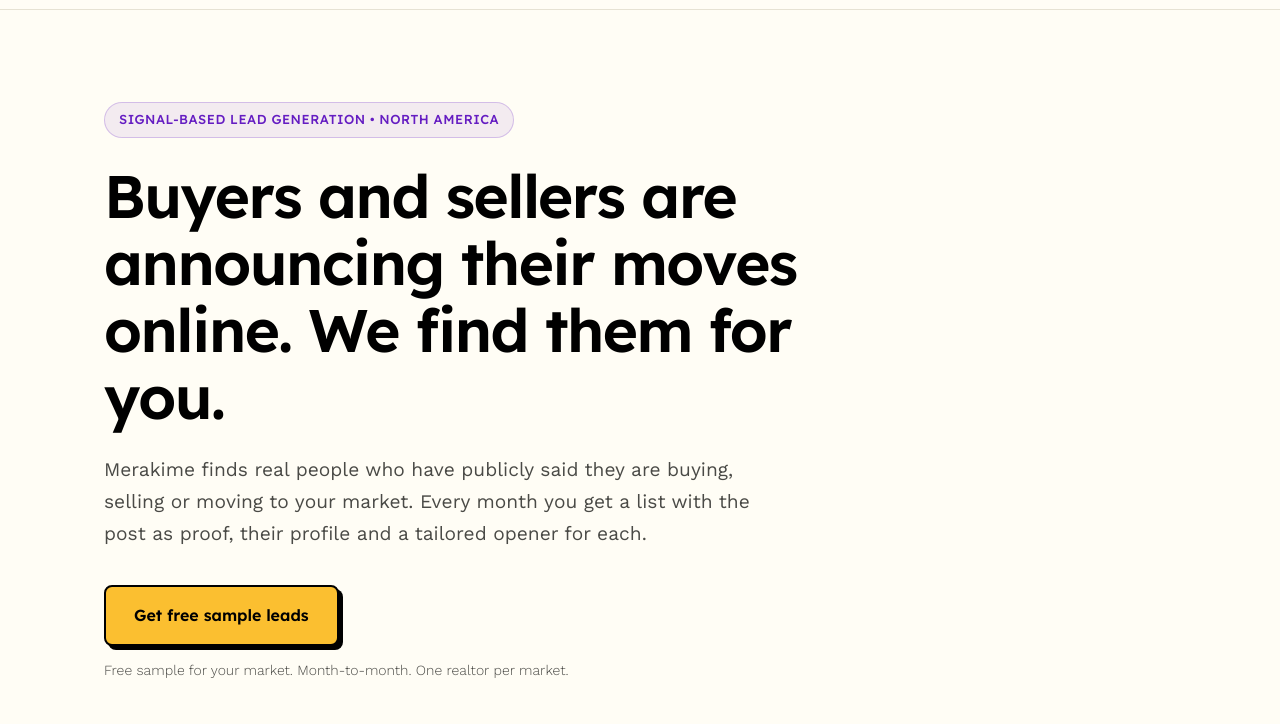
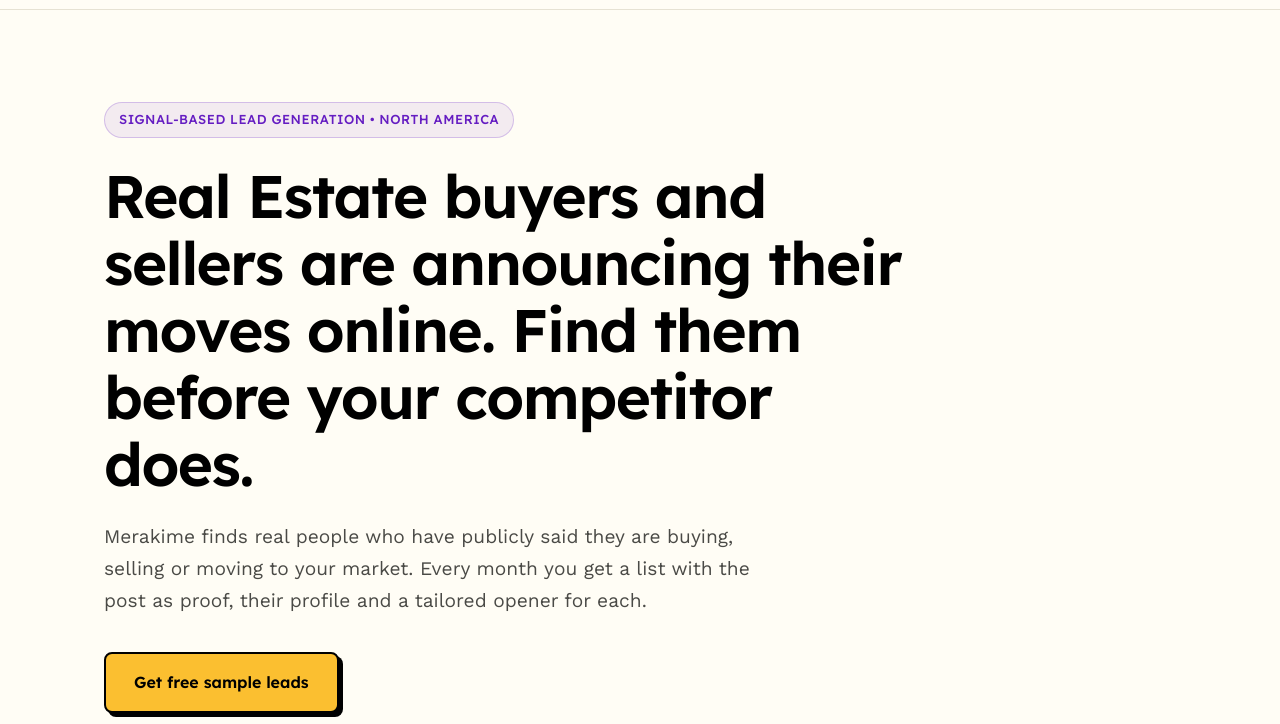
Before and after one commit to merakimesolutions/MerakiMe_creator_landing_page, a plain HTML site: page index.html in a window 1280 px wide. Shown: the part 71-795 px from the top of the page. Drawn offline with nearby package versions, Linux system fonts and the light colour scheme.

Commit message:
Update index.html

```diff
--- a/index.html
+++ b/index.html
@@ -1379,7 +1379,7 @@
         <div class="container">
           <div class="hero-content">
             <span class="hero-badge">Signal-Based Lead Generation &bull; North America</span>
-            <h1>Buyers and sellers are announcing their moves online. We find them for you.</h1>
+            <h1>Real Estate buyers and sellers are announcing their moves online. Find them before your competitor does.</h1>
             <p class="hero-subhead">
               Merakime finds real people who have publicly said they are buying, selling or moving to your market. Every month you get a list with the post as proof, their profile and a tailored opener for each.
             </p>
```
